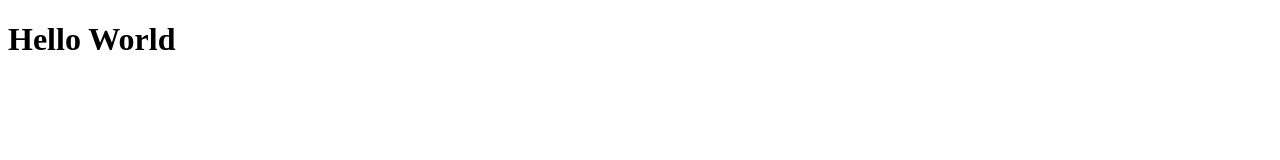
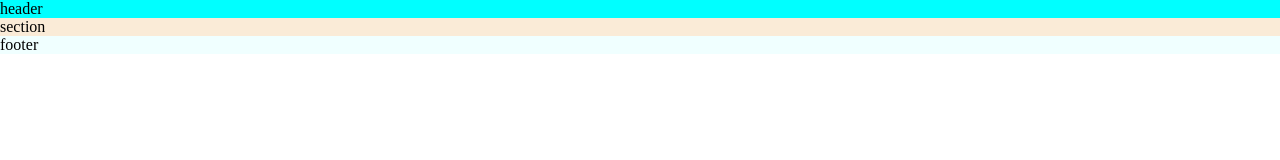
Before and after one commit to ivankrauseza/ci-project1, a plain HTML site: page index.html in a window 1280 px wide. Drawn offline with Linux system fonts and the light colour scheme.

Commit message:
Add basic structure to index.html and style.css

```diff
--- a/assets/css/style.css
+++ b/assets/css/style.css
@@ -0,0 +1,30 @@
+body {
+    margin: 0;
+    padding: 0;
+}
+
+header {
+    background-color: aqua;
+}
+
+section {
+    background-color: antiquewhite;
+}
+
+footer {
+    background-color: azure;
+}
+
+@media screen and (max-width:320px) {
+    header {
+        background-color: #eee;
+    }
+
+    section {
+        background-color: #ccc;
+    }
+
+    footer {
+        background-color: #eee;
+    }
+}
--- a/index.html
+++ b/index.html
@@ -8,6 +8,14 @@
     <link rel="stylesheet" href="./assets/css/style.css">
 </head>
 <body>
-    <h1>Hello World</h1>
+    <header>
+        header
+    </header>
+    <section>
+        section
+    </section>
+    <footer>
+        footer
+    </footer>
 </body>
 </html>
```
